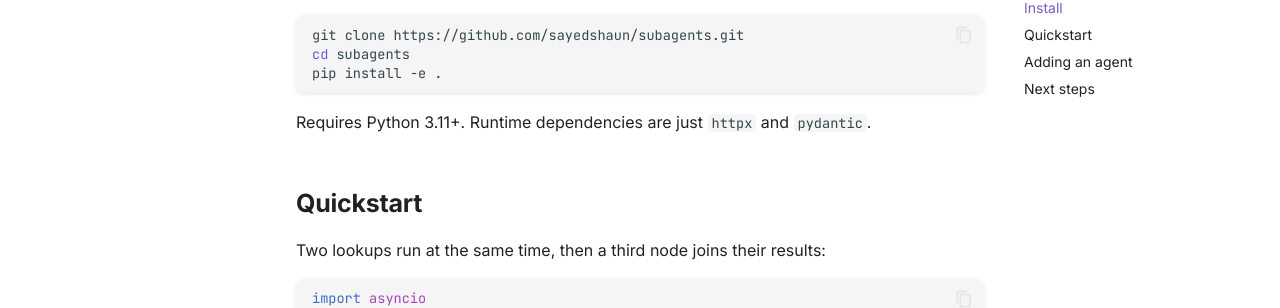
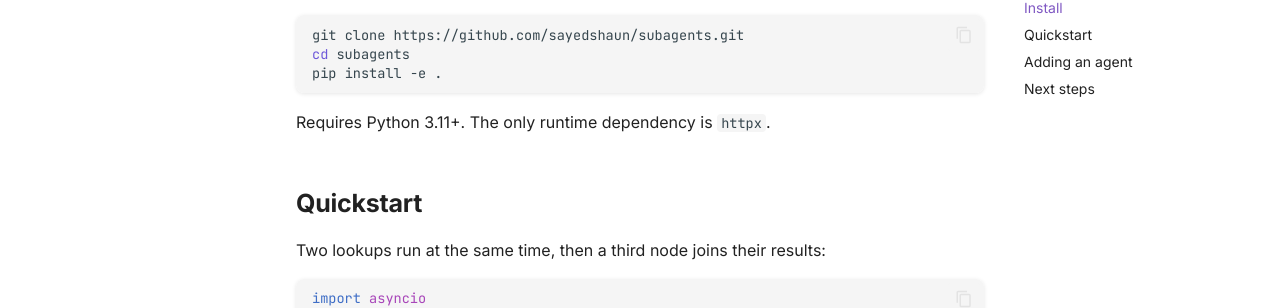
Before and after one commit to sayedshaun/deepharness, an MkDocs documentation site: the page built from docs/getting-started.md, in a window 1280 px wide and 1400 px high, scrolled down 224 px. Shown: the part 148-456 px from the top of the window. Built offline with MkDocs 1.6.1 and Material for MkDocs 9.7.7, drawn with Linux system fonts in a browser that asks for light colours; comment, search, counter and statistics services are not loaded; some of the changed text lies outside the part shown.

Commit message:
docs: state httpx as the only runtime dependency

````diff
--- a/docs/getting-started.md
+++ b/docs/getting-started.md
@@ -14,7 +14,7 @@ cd subagents
 pip install -e .
 ```
 
-Requires Python 3.11+. Runtime dependencies are just `httpx` and `pydantic`.
+Requires Python 3.11+. The only runtime dependency is `httpx`.
 
 ## Quickstart
 
````
Also changed, not shown: other parts of docs/getting-started.md (+1 -1 lines).
